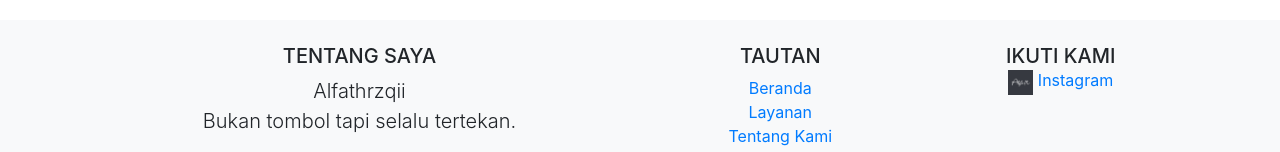
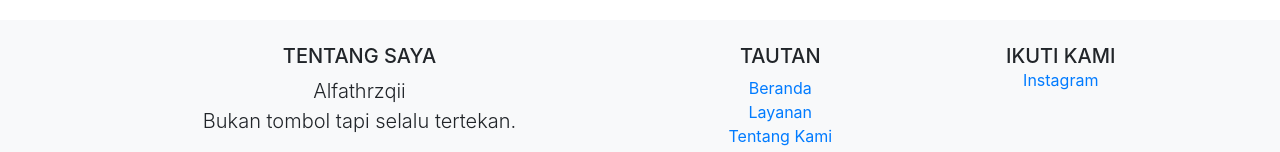
Before and after one commit to alfathrzqii/ideal, a plain HTML site: page index.html in a window 1280 px wide. Shown: the part 338-490 px from the top of the page. Drawn offline with nearby package versions, Linux system fonts and the light colour scheme.

Commit message:
fix: link ig

```diff
--- a/index.html
+++ b/index.html
@@ -84,8 +84,7 @@
 
             <ul class="list-unstyled">
               <li>
-                <a href="#">
-                  <img src="logo.jpg" alt="Instagram Logo" width="25" height="25" class="d-inline-block align-text-top me-2">
+                <a href="https://instagram.com/alfathrzqii">
                   Instagram
                 </a>
               </li>
```
